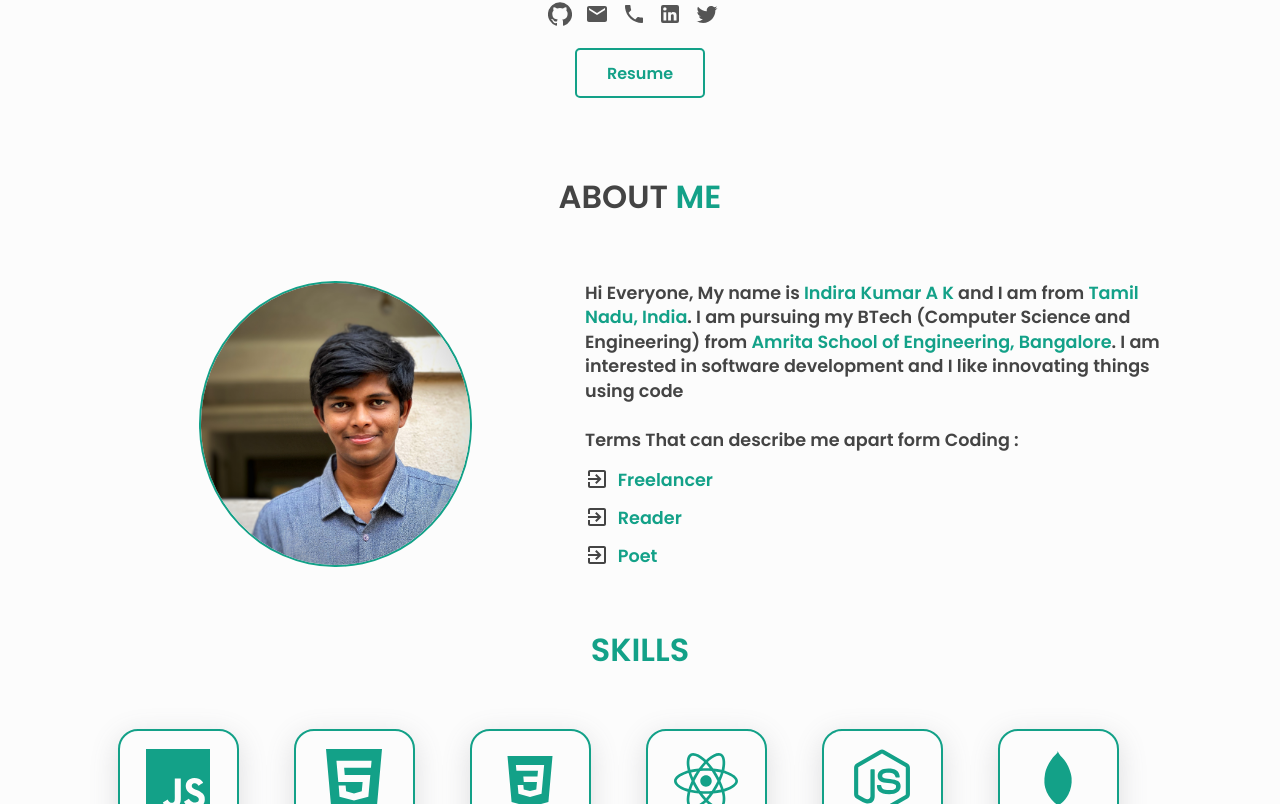
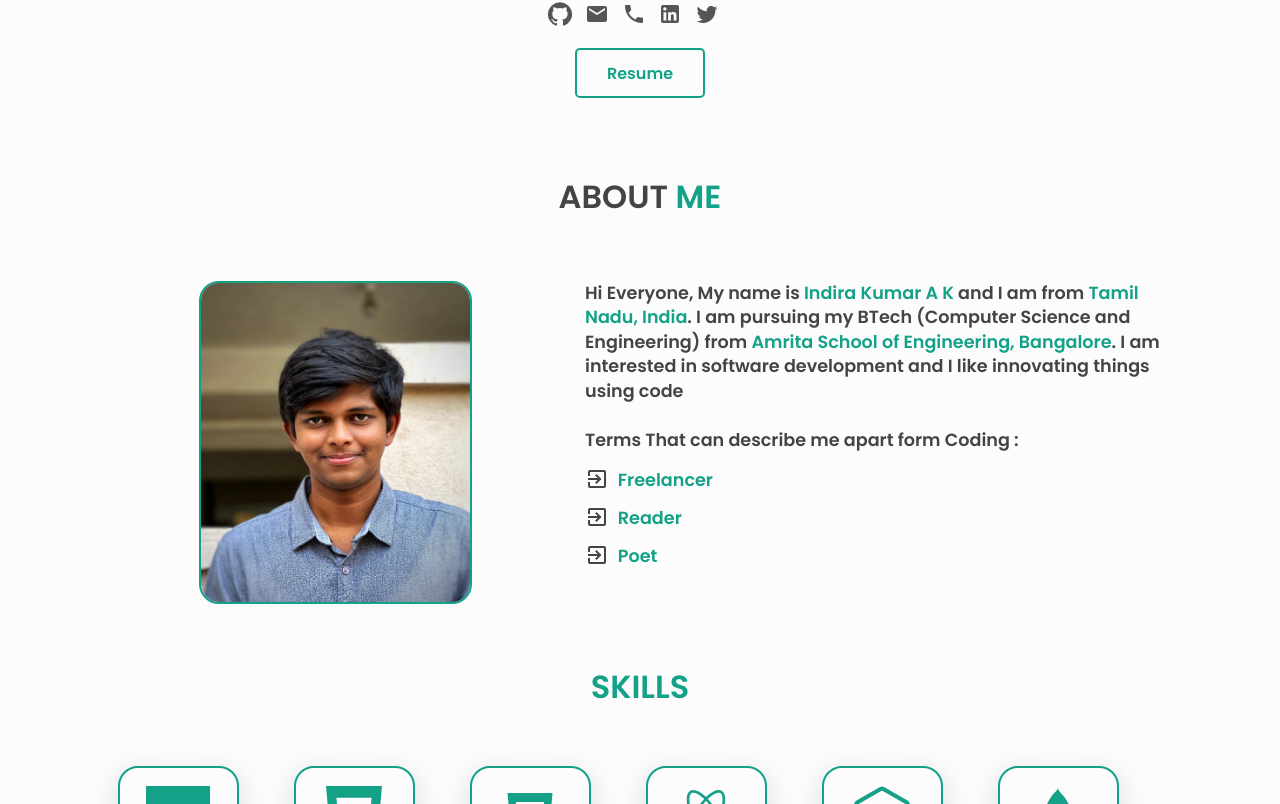
Before and after one commit to Indira-kumar/portfolio, a React (Create React App) app: page / in a window 1280 px wide. Shown: the part 500-1304 px from the top of the page. Built offline with nearby package versions, Linux system fonts and the light colour scheme.

Commit message:
<update> : profile pic

```diff
--- a/src/Components/About/Introduction.css
+++ b/src/Components/About/Introduction.css
@@ -18,7 +18,7 @@
 .introduction_logocontainer > img {
   width: 55%;
   height: auto;
-  border-radius: 50%;
+  /* border-radius: 50%; */
   border: 2px solid var(--clr-primary);
 }
 
--- a/src/Components/About/Introduction.jsx
+++ b/src/Components/About/Introduction.jsx
@@ -2,7 +2,7 @@ import React from "react";
 import "./Introduction.css";
 import ExitToAppIcon from "@material-ui/icons/ExitToApp";
 import { ThemeContext } from "../../Context/theme";
-import profilePic from "../../assets/profile-picture-Indira-kumar.jpeg";
+import profilePic from "../../assets/Indira-kumar-dp.jpeg";
 
 
 export const Introduction = () => {
```
Also changed, not shown: src/assets/Indira-kumar-dp.jpeg (added), src/assets/profile-picture-Indira-kumar.jpeg (deleted).
